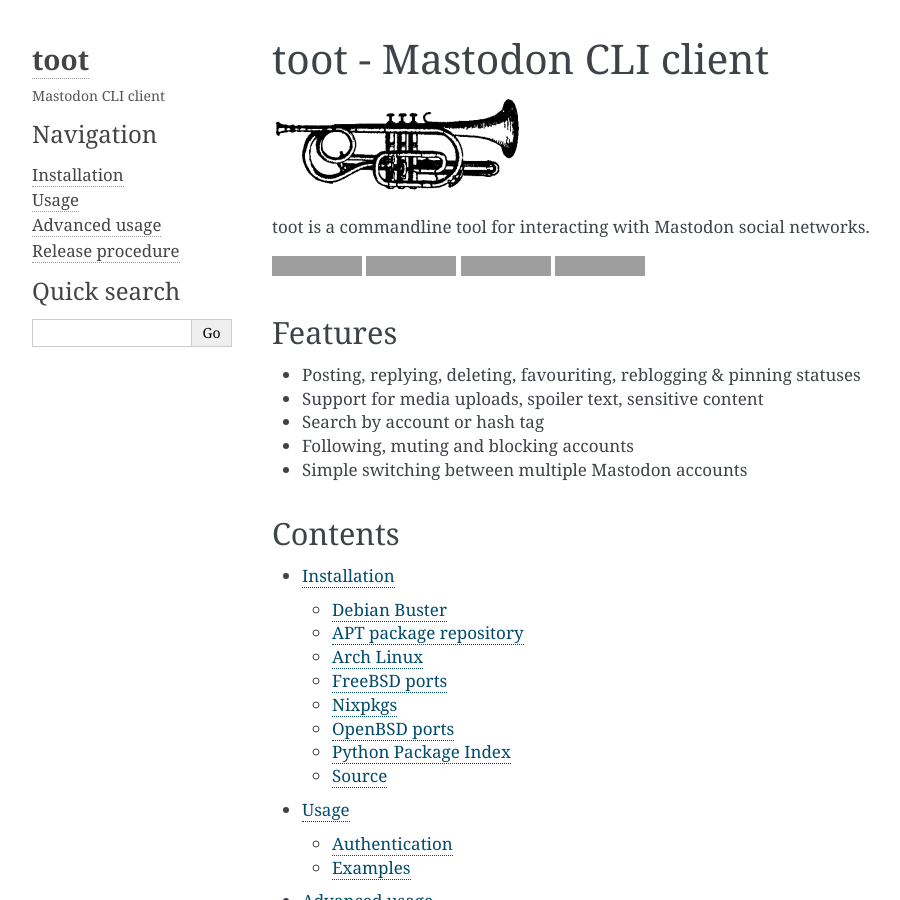
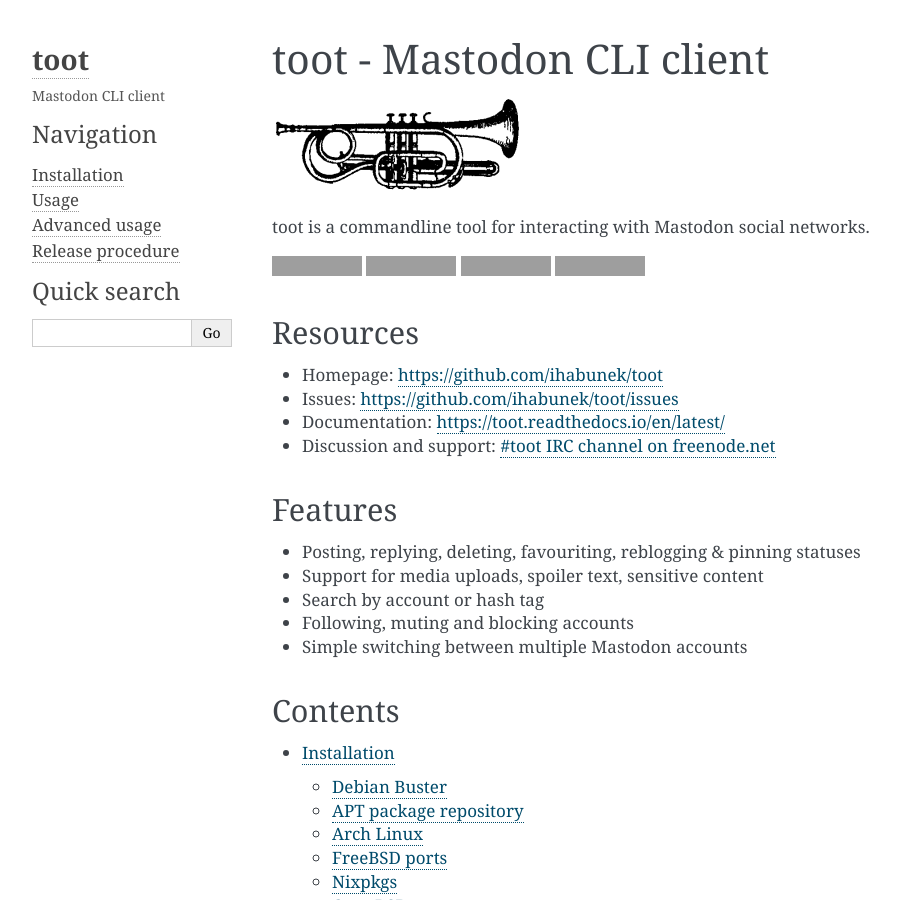
Before and after one commit to ihabunek/toot, a Sphinx documentation site: the page built from docs/index.rst, in a window 1280 px wide and 900 px high, cut to the strip 0-900 px from the top of the window. Shown: the whole strip, without its empty margins (148-1048 px from the left). Built offline with Sphinx 7.4.7, drawn with Linux system fonts in a browser that asks for light colours; grey boxes are pictures that could not be loaded.

```diff
--- a/docs/index.rst
+++ b/docs/index.rst
@@ -13,6 +13,15 @@ toot is a commandline tool for interacting with Mastodon social networks.
    :target: https://opensource.org/licenses/MIT
 .. image:: https://img.shields.io/pypi/v/toot.svg?maxAge=3600&style=flat-square
    :target: https://pypi.python.org/pypi/toot
+
+Resources
+---------
+
+* Homepage: https://github.com/ihabunek/toot
+* Issues: https://github.com/ihabunek/toot/issues
+* Documentation: https://toot.readthedocs.io/en/latest/
+* Discussion and support: `#toot IRC channel on freenode.net
+  <https://webchat.freenode.net/?channels=toot>`_
 
 Features
 --------
```
Also changed, not shown: README.rst (+7 -5 lines).
